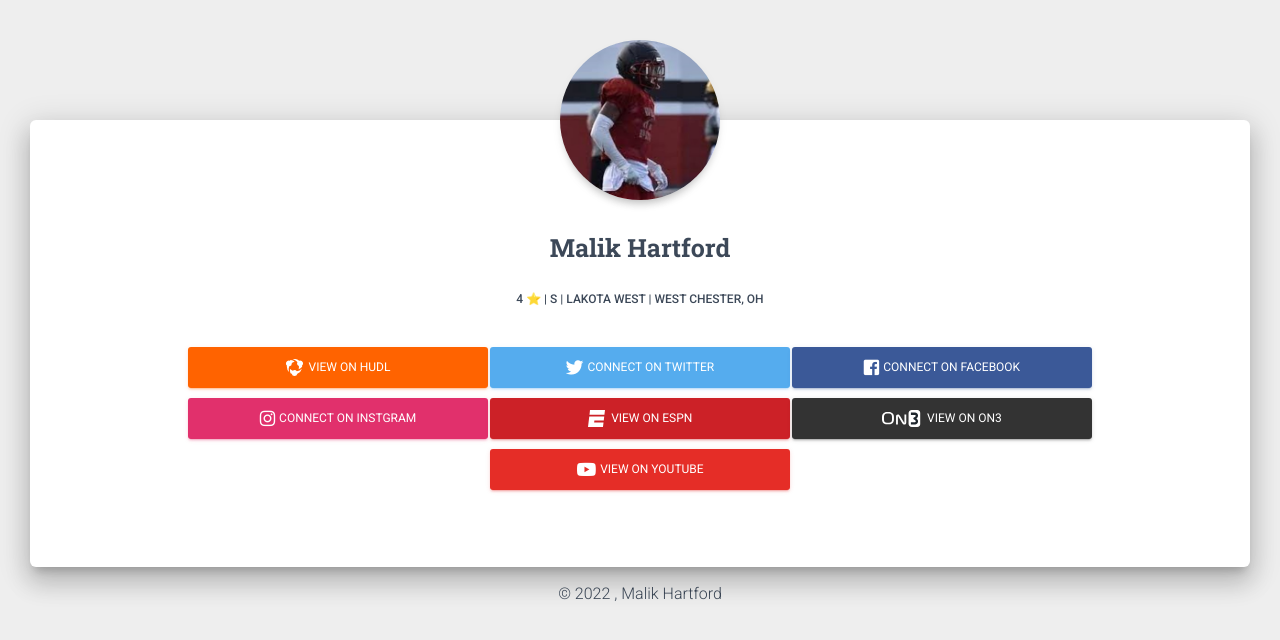
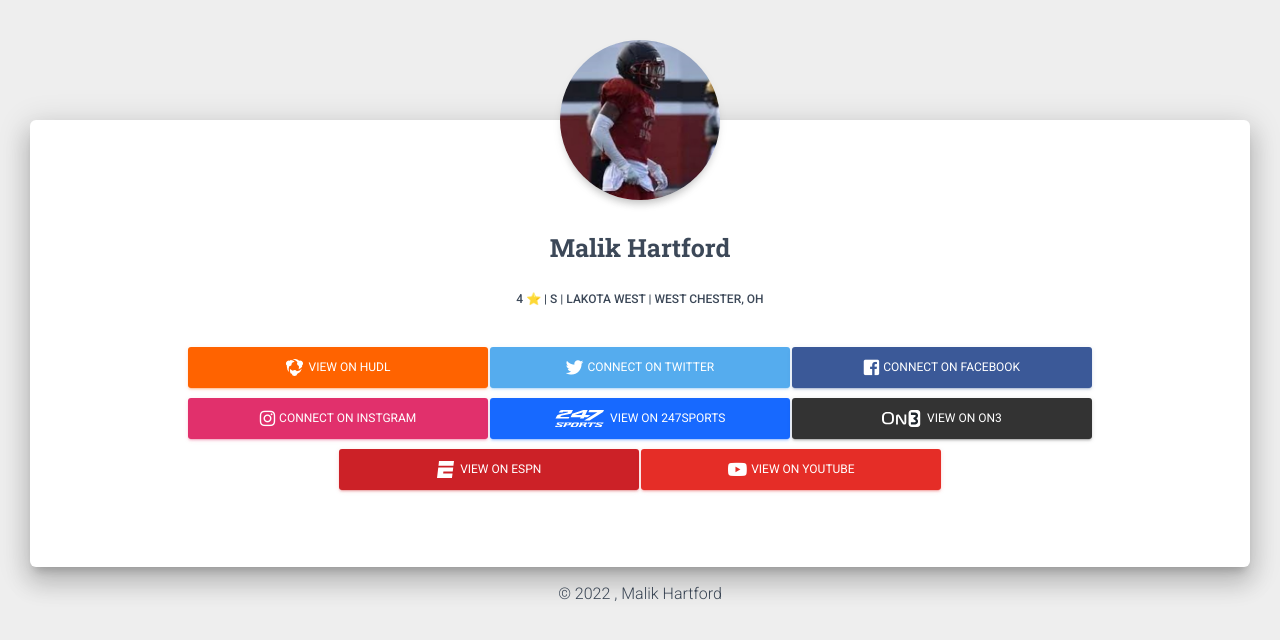
Before and after one commit to jarzion/malikhartford, a Next.js app: page / in a window 1280 px wide. Shown: the top 640 px of the page. Built offline with nearby package versions, Linux system fonts and the light colour scheme.

Commit message:
added 247sports

```diff
--- a/pages/index.js
+++ b/pages/index.js
@@ -72,13 +72,18 @@ export default function ProfilePage({ ...rest }) {
               </Button>
             </div>
             <div>
-              <Button color="pinterest" style={{minWidth: '300px'}} onClick={() => {window.open('http://www.espn.com/college-sports/football/recruiting/player/_/id/249823/malik-hartford','_blank')}}>
-              <img src="/img/malik/espn-logo.svg" type="image/svg+xml" style={{minHeight: '17px', maxHeight: '17px'}}></img>&nbsp;&nbsp;View on ESPN
+              <Button color="behance" style={{minWidth: '300px'}} onClick={() => {window.open('https://247sports.com/Player/Malik-Hartford-46125498/','_blank')}}>
+              <img src="/img/malik/247sports.svg" type="image/svg+xml" style={{minHeight: '17px', maxHeight: '17px'}}></img>&nbsp;&nbsp;View on 247sports
               </Button>
             </div>
             <div>
               <Button color="github" style={{minWidth: '300px'}} onClick={() => {window.open('https://www.on3.com/db/malik-hartford-147153/','_blank')}}>
               <img src="/img/malik/on3.svg" type="image/svg+xml" style={{minHeight: '17px', maxHeight: '17px', color: '#FFFFFF'}}></img>&nbsp;&nbsp;View on on3
+              </Button>
+            </div>
+            <div>
+              <Button color="pinterest" style={{minWidth: '300px'}} onClick={() => {window.open('http://www.espn.com/college-sports/football/recruiting/player/_/id/249823/malik-hartford','_blank')}}>
+              <img src="/img/malik/espn-logo.svg" type="image/svg+xml" style={{minHeight: '17px', maxHeight: '17px'}}></img>&nbsp;&nbsp;View on ESPN
               </Button>
             </div>
             <div>
```
Also changed, not shown: public/img/malik/247sports.svg (added).
